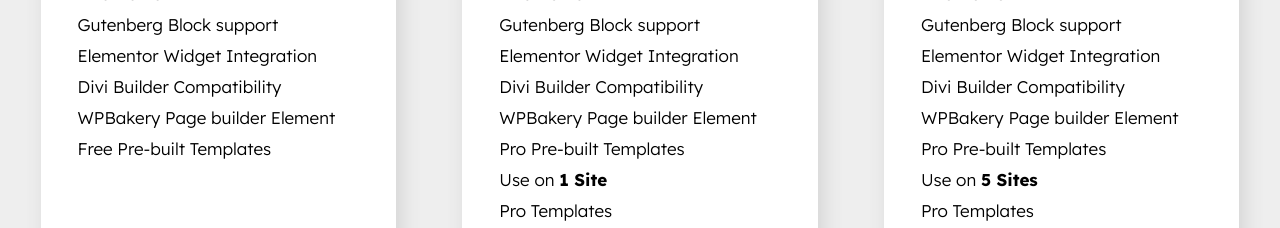
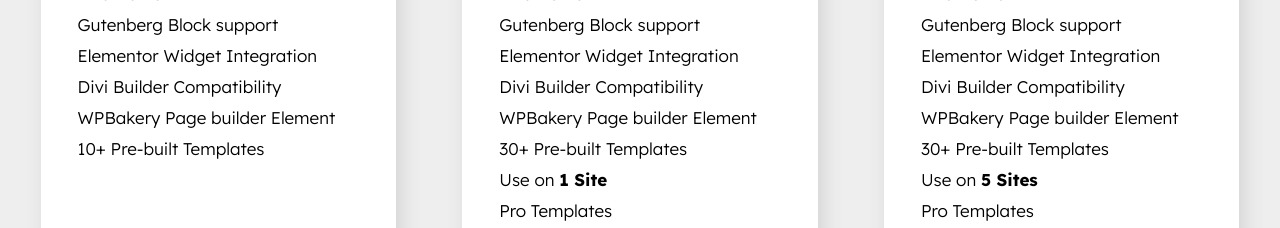
Before and after one commit to GrigorHarutyunian/regallery, a React (Vite) app: page / in a window 1280 px wide. Shown: the part 6040-6268 px from the top of the page. Built offline with nearby package versions, Linux system fonts and the light colour scheme.

Commit message:
+10,+30 instaed of free and froo

```diff
--- a/src/components/pricing/pricing-data.tsx
+++ b/src/components/pricing/pricing-data.tsx
@@ -13,7 +13,7 @@ const pricingData = [
       "Elementor Widget Integration",
       "Divi Builder Compatibility",
       "WPBakery Page builder Element",
-      "Free Pre-built Templates",
+      "10+ Pre-built Templates",
     ],
     id: 1,
     title: "Starter",
@@ -31,7 +31,7 @@ const pricingData = [
       "Elementor Widget Integration",
       "Divi Builder Compatibility",
       "WPBakery Page builder Element",
-      "Pro Pre-built Templates",
+      "30+ Pre-built Templates",
       "Use on 1 Site",
       "Pro Templates",
       <>Generated Image Description{ai_icon}</>,
@@ -58,7 +58,7 @@ const pricingData = [
       "Elementor Widget Integration",
       "Divi Builder Compatibility",
       "WPBakery Page builder Element",
-      "Pro Pre-built Templates",
+      "30+ Pre-built Templates",
       "Use on 5 Sites",
       "Pro Templates",
       <>Generated Image Description{ai_icon}</>,
```
